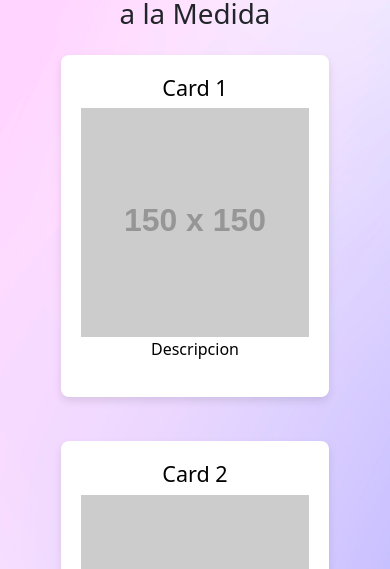
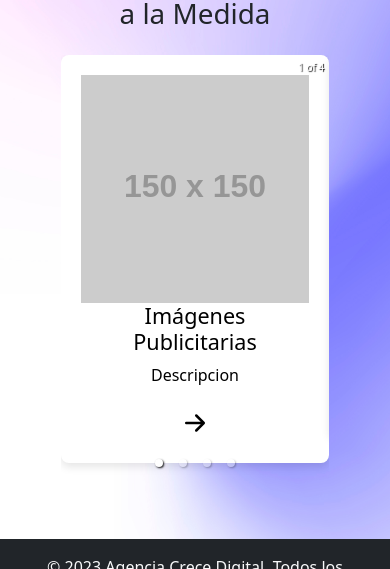
Before and after one commit to Angel-Escobar/Angel-Escobar.github.io, a React (Vite) app: page / in a window 390 px wide. Shown: the part 894-1463 px from the top of the page. Built offline with nearby package versions, Linux system fonts and the light colour scheme.

Commit message:
Prueba de carrusel en mobile

```diff
--- a/package.json
+++ b/package.json
@@ -20,6 +20,8 @@
     "react": "^18.2.0",
     "react-bootstrap": "^2.9.1",
     "react-dom": "^18.2.0",
+    "react-icons": "^4.12.0",
+    "react-responsive-carousel": "^3.2.23",
     "styled-components": "^6.1.1",
     "typewriter-effect": "^2.21.0"
   },
--- a/src/App.jsx
+++ b/src/App.jsx
@@ -4,6 +4,7 @@ import Cover from './Components/Cover';
 import Portafolio from './Components/Portafolio'
 import Footer from './Components/Footer'
 import './Components/CSS/App.css'
+
 
 const App = () => {
   return (
--- a/src/Components/Portafolio.jsx
+++ b/src/Components/Portafolio.jsx
@@ -1,7 +1,10 @@
 import React, { useState } from 'react';
 import styled from 'styled-components';
-import { Container, Row, Col, Card, Modal } from 'react-bootstrap';
-import { motion } from 'framer-motion';
+import { Container, Row, Col, Modal } from 'react-bootstrap';
+import { Carousel } from 'react-responsive-carousel';
+import { BsArrowRightShort } from 'react-icons/bs';
+
+import 'react-responsive-carousel/lib/styles/carousel.min.css';
 
 const Portafolio = () => {
   const [showModal, setShowModal] = useState(false);
@@ -17,7 +20,7 @@ const Portafolio = () => {
     setSelectedCard(null);
   };
 
-  const CardInfo = styled(motion.div)`
+  const CardInfo = styled.div`
     background-color: white;
     color: black;
     padding: 20px;
@@ -29,31 +32,45 @@ const Portafolio = () => {
   `;
 
   const cardsData = [
-    { id: 1, title: 'Card 1', text: 'Descripcion', imageSrc: 'https://via.placeholder.com/150?text=Card+1' },
-    { id: 2, title: 'Card 2', text: 'Descripcion', imageSrc: 'https://via.placeholder.com/150?text=Card+2' },
-    { id: 3, title: 'Card 3', text: 'Descripcion', imageSrc: 'https://via.placeholder.com/150?text=Card+3' },
-    { id: 4, title: 'Card 4', text: 'Descripcion', imageSrc: 'https://via.placeholder.com/150?text=Card+4' },
+    { id: 1, title: 'Imágenes Publicitarias', text: 'Descripcion', imageSrc: 'https://via.placeholder.com/150?text=Card+1' },
+    { id: 2, title: 'Producción de Video', text: 'Descripcion', imageSrc: 'https://via.placeholder.com/150?text=Card+2' },
+    { id: 3, title: 'Fotografía Profesional', text: 'Descripcion', imageSrc: 'https://via.placeholder.com/150?text=Card+3' },
+    { id: 4, title: 'Campañanas Publicitarias ', text: 'Descripcion', imageSrc: 'https://via.placeholder.com/150?text=Card+4' },
   ];
 
   return (
     <Container className="w-75">
       <h1 className='text-center mb-4'>Soluciones Digitales a la Medida</h1>
-      <Row xs={1} sm={2} md={2} lg={4} className="g-4">
+      <Row className="d-none d-sm-flex">
         {cardsData.map((card) => (
           <Col key={card.id}>
             <CardInfo
               whileHover={{ scale: 1.2 }}
               whileTap={{ scale: 0.9 }}
-              transition={{ type: "spring", stiffness: 400, damping: 17 }}
               onClick={() => handleCardClick(card)}
             >
+              <img src={card.imageSrc} alt={card.title} />
               <h4>{card.title}</h4>
-              <Card.Img variant="top" src={card.imageSrc} />
               <p>{card.text}</p>
+              <BsArrowRightShort size={40} />
             </CardInfo>
           </Col>
         ))}
       </Row>
+
+      {/* Carrusel para dispositivos móviles */}
+      <Carousel className="d-sm-none">
+        {cardsData.map((card) => (
+          <div key={card.id}>
+            <CardInfo onClick={() => handleCardClick(card)}>
+              <img src={card.imageSrc} alt={card.title} />
+              <h4>{card.title}</h4>
+              <p>{card.text}</p>
+              <BsArrowRightShort size={40} />
+            </CardInfo>
+          </div>
+        ))}
+      </Carousel>
 
       <Modal show={showModal} onHide={handleCloseModal}>
         <Modal.Header closeButton>
@@ -63,7 +80,6 @@ const Portafolio = () => {
           {selectedCard && (
             <>
               <p>{selectedCard.text}</p>
-
               {/* Agrega aquí cualquier otra información adicional que desees mostrar en el modal */}
             </>
           )}
```
Also changed, not shown: 1 other file (tests, documents, lock files or other folders).
